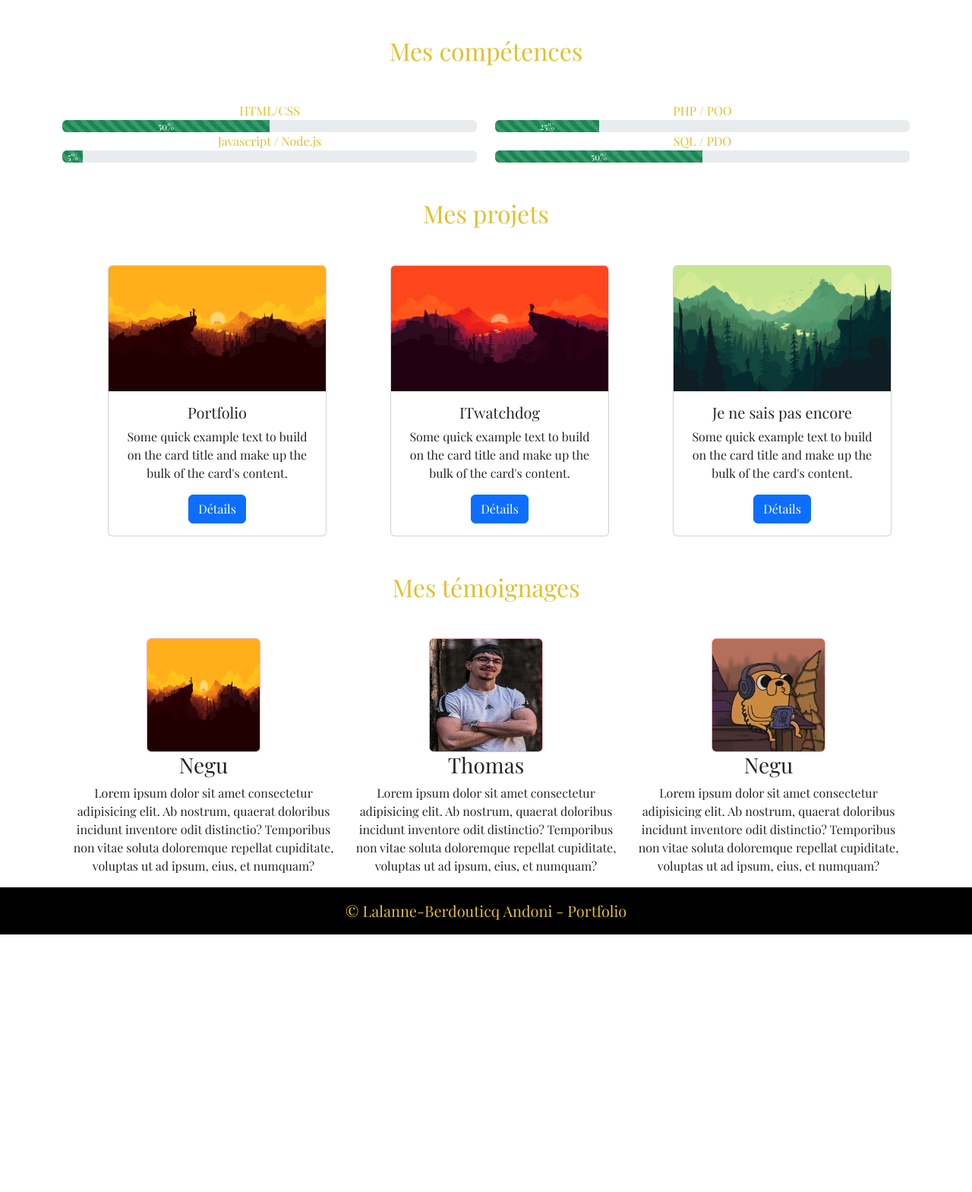
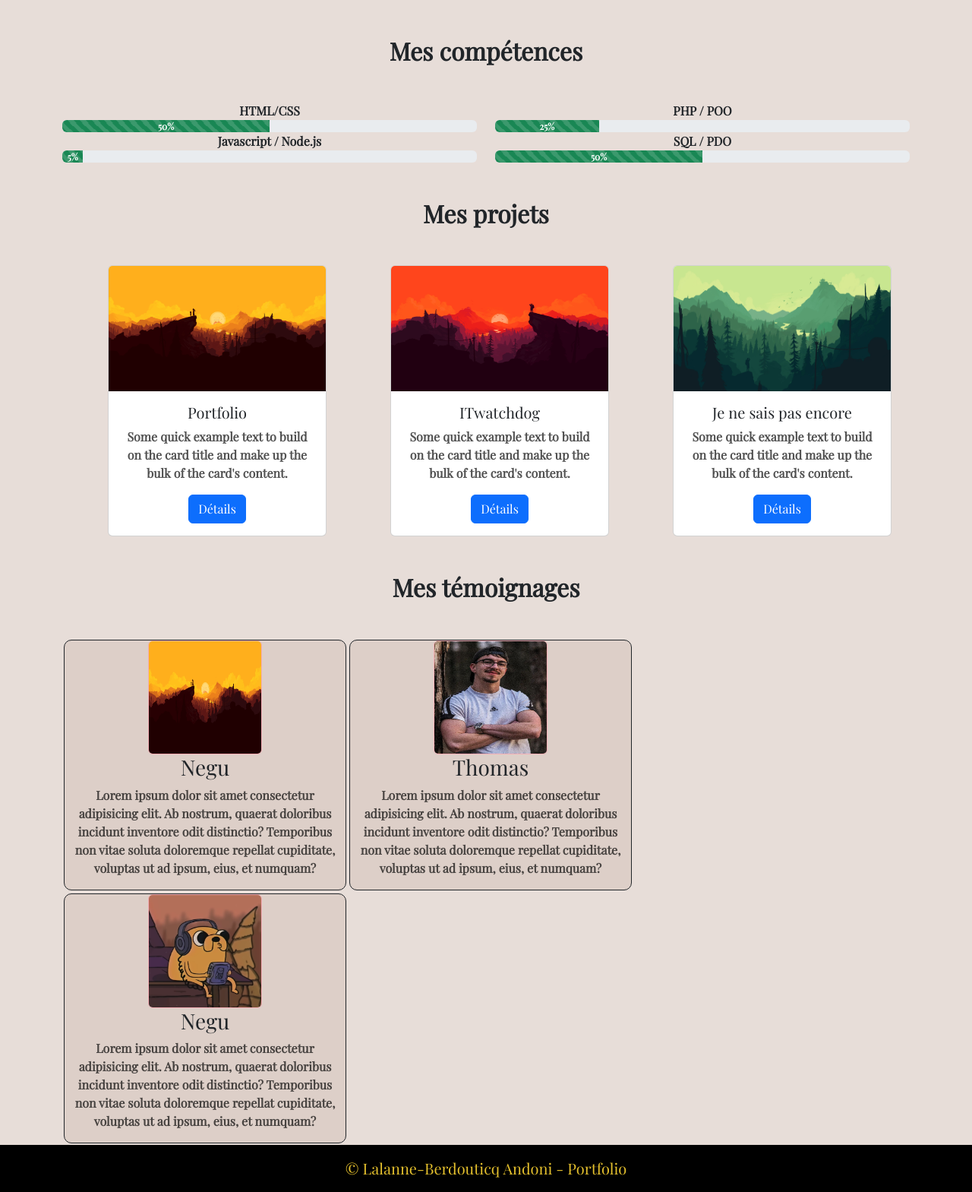
Before and after one commit to Akeops/Portfolio-Andoni, a PHP site: page /pages/index.php in a window 1280 px wide. Shown: the part 1373-2942 px from the top of the page at 76% size. Before the commit the page ends 2603 px from the top, so only its background shows below. Run offline with PHP 8.4, Linux system fonts and the light colour scheme.

Commit message:
J'ai amélioré les card des témoignagent

```diff
--- a/css/app.css
+++ b/css/app.css
@@ -11,7 +11,10 @@ html {
     scroll-behavior: smooth;
 }
 
-/*background-color: rgba(221,207,200,255) !important;  /////Couleur beige agréable pour alterner en couleur de fond de section */
+body {
+    background-color: RGBA(221,207,200,0.7) !important;
+}
+
 
 
 /* MENU */
@@ -31,5 +34,20 @@ html {
 
 /* CAROUSSEL */
 .perso_colorYellow { /* Couleur du titre des sections */
-    color: rgba(227,191,45,255) !important;
+    font-weight: bold;
 }
+
+/* SECTION TEMOIGNAGE */
+
+#temoignages div.col-12 {
+    border: 1px solid;
+    border-radius: 10px;
+    margin: 2px;
+    background-color: RGBA(221,207,200,1);
+}
+
+/* Description des témoigagent */
+div p {
+    color: RGBA(0,0,0,0.68);
+    font-weight: bolder;
+}
```
